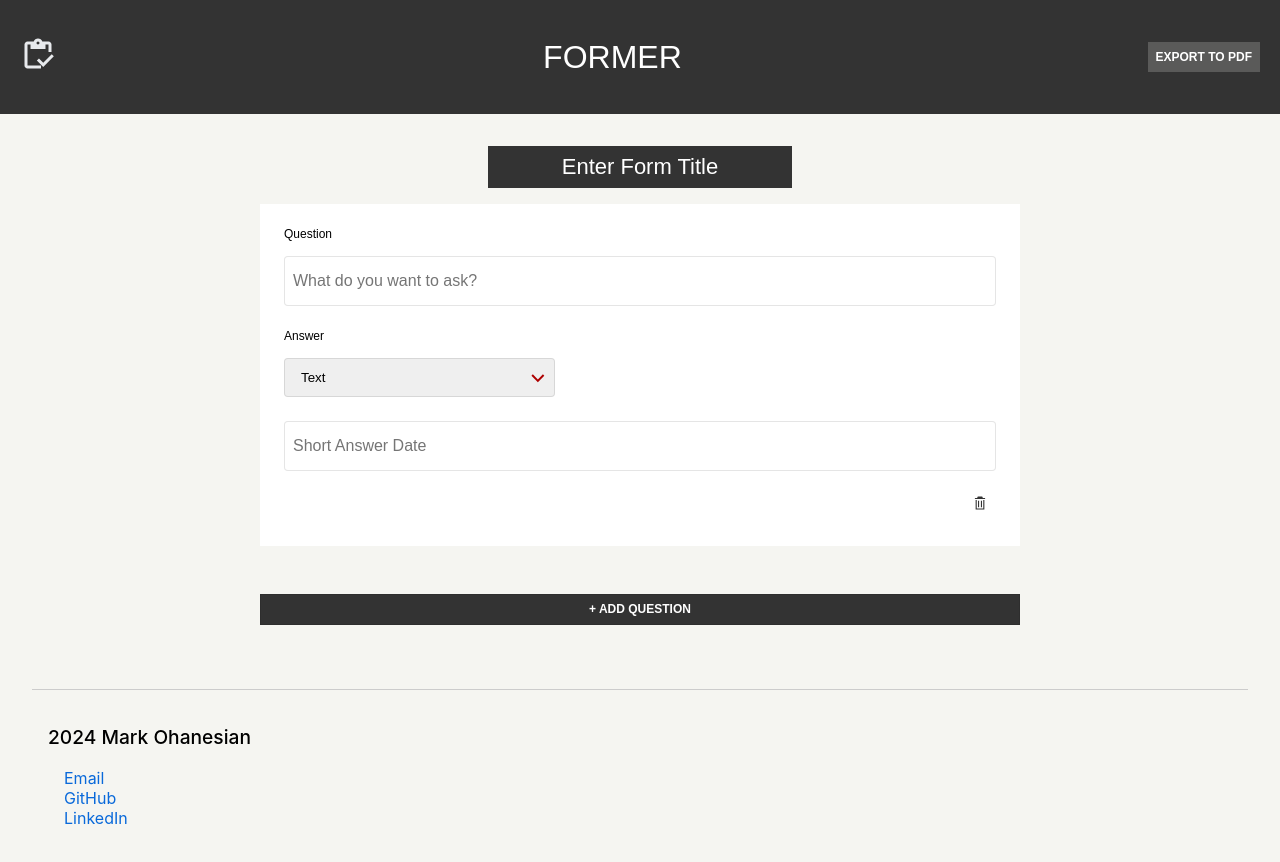
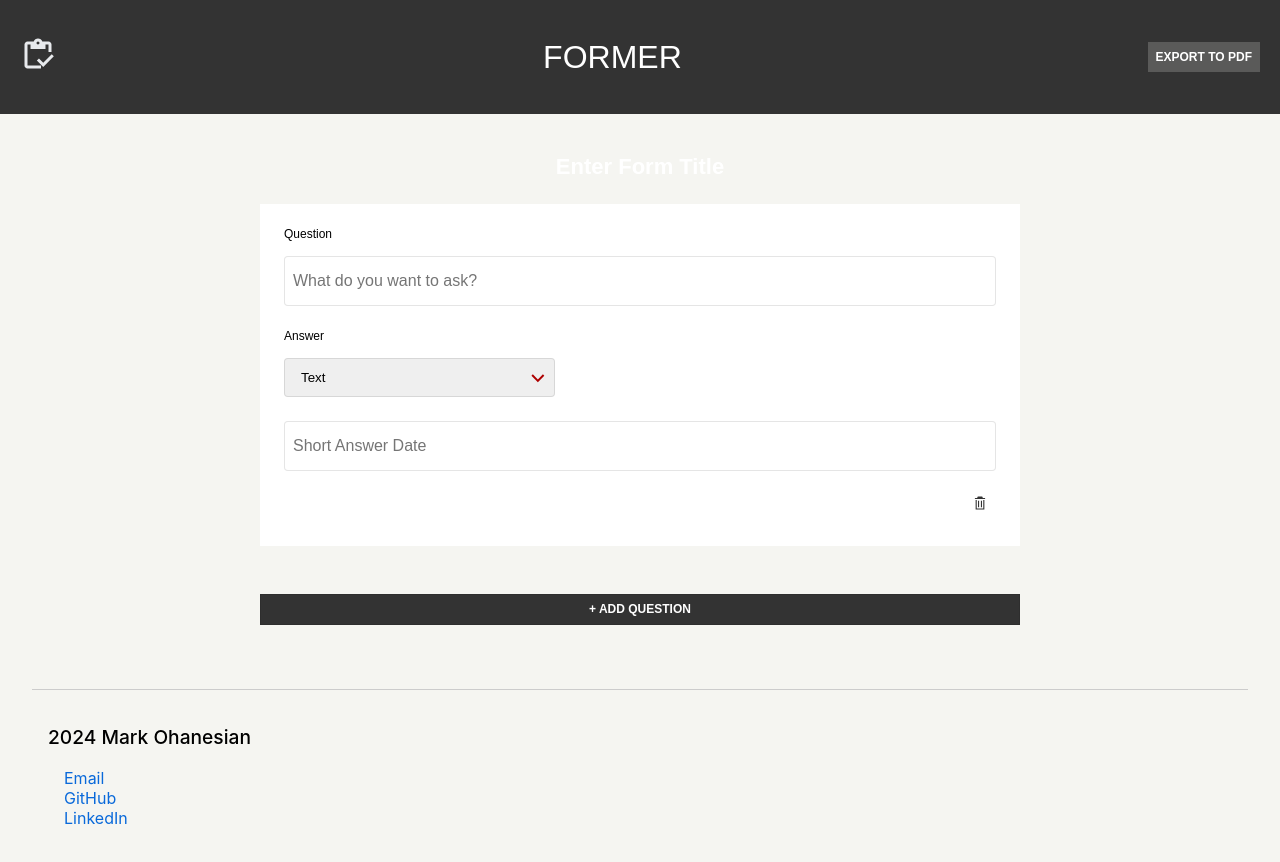
Before and after one commit to markohanesian/former-mso, a React (Create React App) app: page / in a window 1280 px wide. Shown: the top 862 px of the page. Built offline with nearby package versions, Linux system fonts and the light colour scheme.

Commit message:
Update title styling

```diff
--- a/src/components/PageTitleInput.js
+++ b/src/components/PageTitleInput.js
@@ -22,13 +22,13 @@ export default function PageTitleInput({ initialValue, onChange, onKeyDown }) {
   };
 
   const inputStyles = {
-    background: "#333",
+    background: "transparent",
     border: "none",
-    color: "#fff",
     padding: "0.5rem",
     textAlign: "center",
     fontSize: "22px",
-    marginBottom: "1rem"
+    marginBottom: "1rem",
+    fontWeight: "600"
   };
 
   return (
@@ -44,6 +44,7 @@ export default function PageTitleInput({ initialValue, onChange, onKeyDown }) {
       onKeyDown={handleEnterPress}
       maxLength="15"
       ref={inputRef}
+      component="h1"
     />
   );
 }
```
